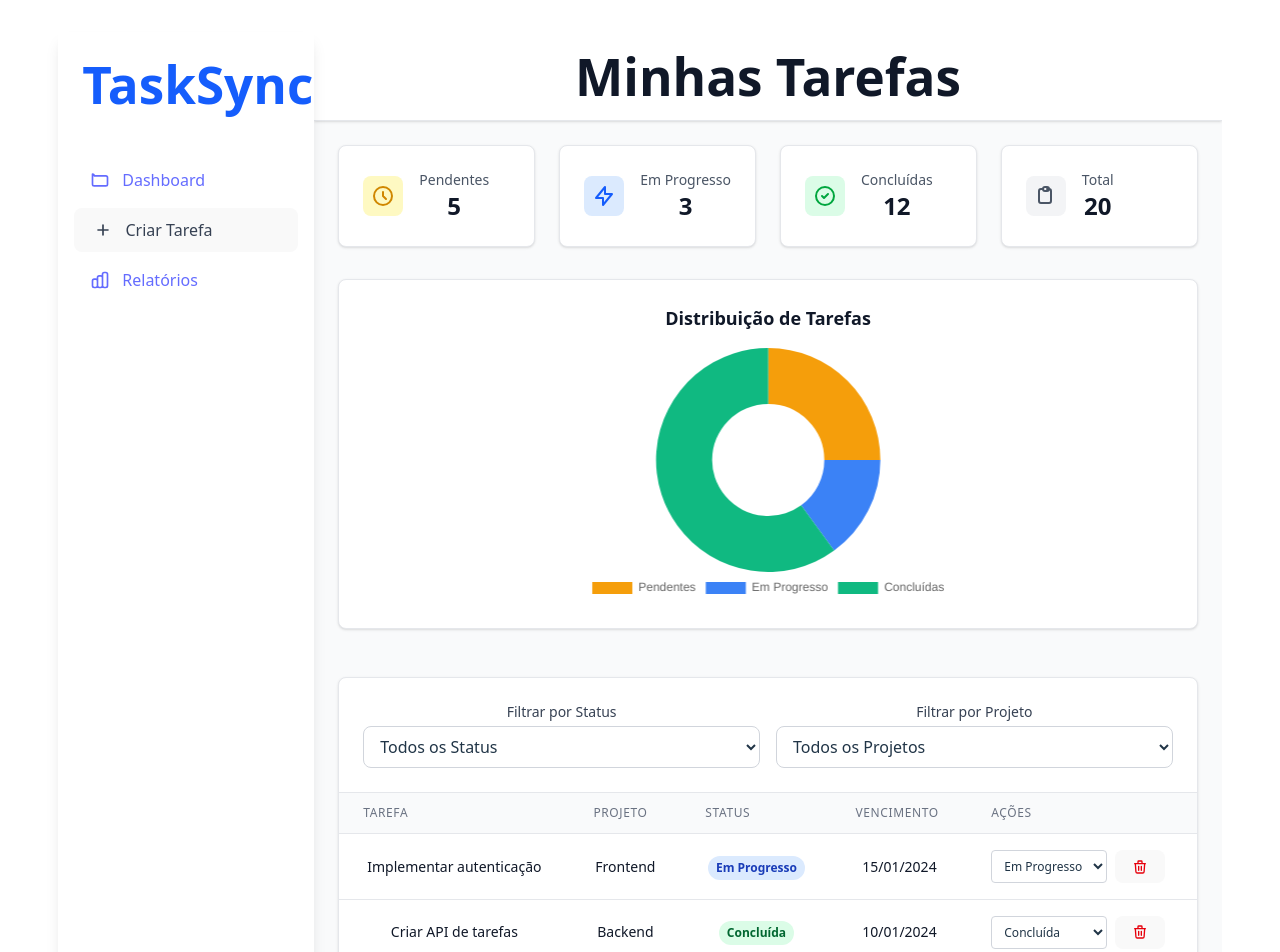
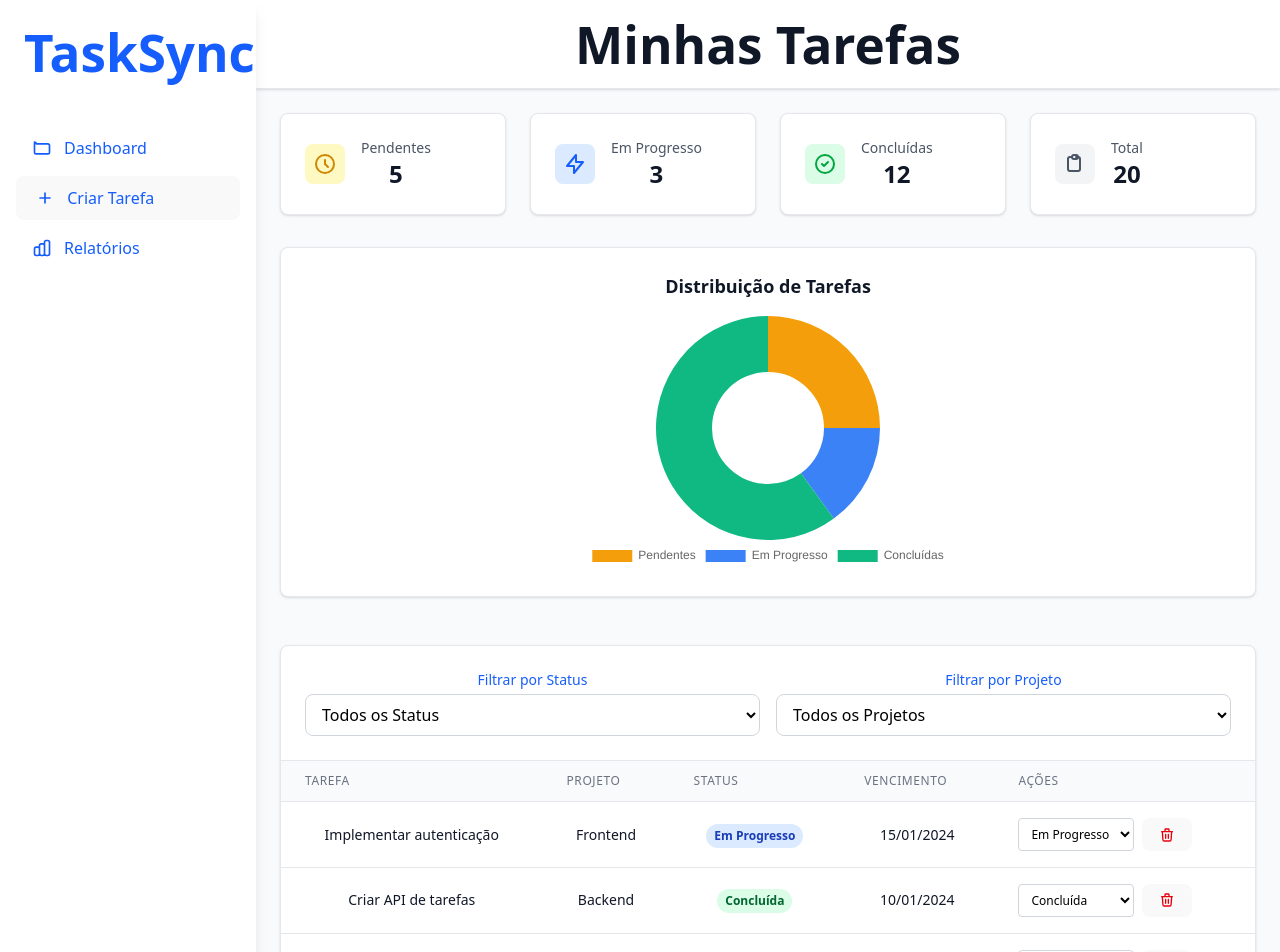
Before and after one commit to dahora328/taskSync, a React (Vite) app: page /dashboard in a window 1280 px wide. Shown: the top 952 px of the page. Built offline with nearby package versions, Linux system fonts and the light colour scheme.

Commit message:
font color correction

```diff
--- a/src/App.css
+++ b/src/App.css
@@ -1,8 +1,5 @@
 @import "tailwindcss";
 #root {
-  max-width: 1280px;
-  margin: 0 auto;
-  padding: 2rem;
   text-align: center;
 }
 
--- a/src/components/AuthForm.css
+++ b/src/components/AuthForm.css
@@ -42,6 +42,7 @@
   border-radius: 0.5rem;
   font-size: 1rem;
   transition: all 0.2s;
+  color: black;
 }
 
 .auth-input:focus {
--- a/src/components/CreateTaskModal/CreateTaskModal.tsx
+++ b/src/components/CreateTaskModal/CreateTaskModal.tsx
@@ -58,11 +58,11 @@ export const CreateTaskModal = ({ isOpen, onClose }: CreateTaskModalProps) => {
   if (!isOpen) return null;
 
   return (
-    <div className="fixed inset-0 z-50 flex items-center justify-center bg-black bg-opacity-40">
+    <div className="fixed inset-0 z-50 flex items-center justify-center bg-white bg-opacity-40">
       <div className="bg-white rounded-xl shadow-lg w-full max-w-lg p-8 relative">
         <button
           onClick={onClose}
-          className="absolute top-4 right-4 text-gray-400 hover:text-gray-700 text-2xl font-bold"
+          className="absolute top-4 right-4 text-gray-400 hover:text-blue-600 text-2xl font-bold"
           aria-label="Fechar"
         >
           ×
@@ -70,7 +70,7 @@ export const CreateTaskModal = ({ isOpen, onClose }: CreateTaskModalProps) => {
         <h2 className="text-2xl font-bold text-blue-700 mb-6 text-center">Criar Nova Tarefa</h2>
         <form onSubmit={handleSubmit(onSubmit)}>
           <div className="mb-4">
-            <label className="block text-gray-700 mb-1">Título *</label>
+            <label className="block text-blue-600 mb-1">Título *</label>
             <input
               type="text"
               {...register('title')}
@@ -82,7 +82,7 @@ export const CreateTaskModal = ({ isOpen, onClose }: CreateTaskModalProps) => {
             )}
           </div>
           <div className="mb-4">
-            <label className="block text-gray-700 mb-1">Descrição</label>
+            <label className="block text-blue-600 mb-1">Descrição</label>
             <textarea
               {...register('description')}
               className="w-full px-4 py-2 border rounded-lg focus:outline-none focus:ring-2 focus:ring-blue-200"
@@ -91,7 +91,7 @@ export const CreateTaskModal = ({ isOpen, onClose }: CreateTaskModalProps) => {
             />
           </div>
           <div className="mb-4">
-            <label className="block text-gray-700 mb-1">Data de Vencimento</label>
+            <label className="block text-blue-600 mb-1">Data de Vencimento</label>
             <input
               type="date"
               {...register('due_date')}
@@ -99,7 +99,7 @@ export const CreateTaskModal = ({ isOpen, onClose }: CreateTaskModalProps) => {
             />
           </div>
           <div className="mb-6">
-            <label className="block text-gray-700 mb-1">Projeto *</label>
+            <label className="block text-blue-600 mb-1">Projeto *</label>
             <select
               {...register('project_id')}
               className="w-full px-4 py-2 border rounded-lg focus:outline-none focus:ring-2 focus:ring-blue-200"
--- a/src/components/HeroSection.css
+++ b/src/components/HeroSection.css
@@ -46,6 +46,7 @@
 
 .hero-button-primary:hover {
   background-color: #1d4ed8;
+  color: white;
 }
 
 .hero-button-secondary {
--- a/src/components/Sidebar/Sidebar.tsx
+++ b/src/components/Sidebar/Sidebar.tsx
@@ -14,13 +14,15 @@ export const Sidebar = () => {
   return (
     <aside className="w-64 bg-white shadow-lg relative">
       <div className="p-6">
-        <h1 className="text-2xl font-bold text-blue-600">TaskSync</h1>
+        <Link to="/dashboard">
+          <h1 className="text-2xl font-bold text-blue-600">TaskSync</h1>
+        </Link>
       </div>
       <nav className="mt-6">
         <div className="px-4 space-y-2">
           <Link
             to="/dashboard"
-            className="flex items-center px-4 py-2 text-gray-700 hover:bg-blue-50 hover:text-blue-600 rounded-lg transition-colors"
+            className="flex items-center px-4 py-2 text-blue-600 hover:bg-blue-50 hover:text-blue-600 rounded-lg transition-colors"
           >
             <svg className="w-5 h-5 mr-3" fill="none" stroke="currentColor" viewBox="0 0 24 24">
               <path strokeLinecap="round" strokeLinejoin="round" strokeWidth={2} d="M3 7v10a2 2 0 002 2h14a2 2 0 002-2V9a2 2 0 00-2-2H5a2 2 0 00-2-2z" />
@@ -29,7 +31,7 @@ export const Sidebar = () => {
           </Link>
           <button
             onClick={() => setShowModal(true)}
-            className="flex items-center w-full px-4 py-2 text-gray-700 hover:bg-blue-50 hover:text-blue-600 rounded-lg transition-colors"
+            className="flex items-center w-full px-4 py-2 text-blue-600 hover:bg-blue-50 hover:text-blue-600 rounded-lg transition-colors"
           >
             <svg className="w-5 h-5 mr-3" fill="none" stroke="currentColor" viewBox="0 0 24 24">
               <path strokeLinecap="round" strokeLinejoin="round" strokeWidth={2} d="M12 6v6m0 0v6m0-6h6m-6 0H6" />
@@ -38,7 +40,7 @@ export const Sidebar = () => {
           </button>
           <Link
             to="/reports"
-            className="flex items-center px-4 py-2 text-gray-700 hover:bg-blue-50 hover:text-blue-600 rounded-lg transition-colors"
+            className="flex items-center px-4 py-2 text-blue-600 hover:bg-blue-50 hover:text-blue-600 rounded-lg transition-colors"
           >
             <svg className="w-5 h-5 mr-3" fill="none" stroke="currentColor" viewBox="0 0 24 24">
               <path strokeLinecap="round" strokeLinejoin="round" strokeWidth={2} d="M9 19v-6a2 2 0 00-2-2H5a2 2 0 00-2 2v6a2 2 0 002 2h2a2 2 0 002-2zm0 0V9a2 2 0 012-2h2a2 2 0 012 2v10m-6 0a2 2 0 002 2h2a2 2 0 002-2m0 0V5a2 2 0 012-2h2a2 2 0 012 2v14a2 2 0 01-2 2h-2a2 2 0 01-2-2z" />
@@ -50,7 +52,7 @@ export const Sidebar = () => {
       <div className="absolute bottom-0 w-64 p-4">
         <button
           onClick={handleLogout}
-          className="flex items-center w-full px-4 py-2 text-gray-700 hover:bg-red-50 hover:text-red-600 rounded-lg transition-colors"
+          className="flex items-center w-full px-4 py-2 text-blue-600 hover:bg-red-50 hover:text-red-600 rounded-lg transition-colors"
         >
           <svg className="w-5 h-5 mr-3" fill="none" stroke="currentColor" viewBox="0 0 24 24">
             <path strokeLinecap="round" strokeLinejoin="round" strokeWidth={2} d="M17 16l4-4m0 0l-4-4m4 4H7m6 4v1a3 3 0 01-3 3H6a3 3 0 01-3-3V7a3 3 0 013-3h4a3 3 0 013 3v1" />
--- a/src/components/TaskList/TaskList.tsx
+++ b/src/components/TaskList/TaskList.tsx
@@ -80,30 +80,30 @@ export const TaskList = () => {
         <div className="p-6 border-b border-gray-200">
           <div className="flex flex-col sm:flex-row gap-4">
             <div className="flex-1">
-              <label className="block text-sm font-medium text-gray-700 mb-1">
+              <label className="block text-sm font-medium text-blue-600 mb-1">
                 Filtrar por Status
               </label>
               <select
                 value={statusFilter}
                 onChange={(e) => setStatusFilter(e.target.value)}
-                className="w-full px-3 py-2 border border-gray-300 rounded-lg focus:outline-none focus:ring-2 focus:ring-blue-200"
+                className="w-full px-3 py-2 border border-gray-300 rounded-lg text-black focus:outline-none focus:ring-2 focus:ring-blue-200"
               >
-                <option value="all">Todos os Status</option>
-                <option value="to-do">Pendente</option>
-                <option value="in-progress">Em Progresso</option>
-                <option value="done">Concluída</option>
+                <option value="all" className='text-black'>Todos os Status</option>
+                <option value="to-do" className='text-black'>Pendente</option>
+                <option value="in-progress" className='text-black'>Em Progresso</option>
+                <option value="done" className='text-black'>Concluída</option>
               </select>
             </div>
             <div className="flex-1">
-              <label className="block text-sm font-medium text-gray-700 mb-1">
+              <label className="block text-sm font-medium text-blue-600 mb-1">
                 Filtrar por Projeto
               </label>
               <select
                 value={projectFilter}
                 onChange={(e) => setProjectFilter(e.target.value)}
-                className="w-full px-3 py-2 border border-gray-300 rounded-lg focus:outline-none focus:ring-2 focus:ring-blue-200"
+                className="w-full px-3 py-2 border border-gray-300 rounded-lg text-black focus:outline-none focus:ring-2 focus:ring-blue-200"
               >
-                <option value="all">Todos os Projetos</option>
+                <option value="all" className='text-black'>Todos os Projetos</option>
                 {projects.map((project) => (
                   <option key={project} value={project}>
                     {project}
@@ -159,11 +159,11 @@ export const TaskList = () => {
                       <select
                         value={task.status}
                         onChange={(e) => handleStatusChange(task.id, e.target.value as Task['status'])}
-                        className="text-xs border border-gray-300 rounded px-2 py-1"
+                        className="text-xs border border-gray-300 rounded px-2 py-1 text-black"
                       >
-                        <option value="to-do">Pendente</option>
-                        <option value="in-progress">Em Progresso</option>
-                        <option value="done">Concluída</option>
+                        <option value="to-do" className='text-black'>Pendente</option>
+                        <option value="in-progress" className='text-black'>Em Progresso</option>
+                        <option value="done" className='text-black'>Concluída</option>
                       </select>
                       <button
                         onClick={() => handleDelete(task.id)}
--- a/src/components/TaskTable.tsx
+++ b/src/components/TaskTable.tsx
@@ -74,12 +74,12 @@ export const TaskTable = () => {
           <select
             value={period}
             onChange={e => setPeriod(Number(e.target.value))}
-            className="task-table-select"
+            className="task-table-select text-black"
           >
-            <option value={7}>Última semana</option>
-            <option value={14}>Últimas 2 semanas</option>
-            <option value={30}>Último mês</option>
-            <option value={90}>Últimos 3 meses</option>
+            <option value={7} className='text-black'>Última semana</option>
+            <option value={14} className='text-black'>Últimas 2 semanas</option>
+            <option value={30} className='text-black'>Último mês</option>
+            <option value={90} className='text-black'>Últimos 3 meses</option>
           </select>
         </div>
       </div>
--- a/src/index.css
+++ b/src/index.css
@@ -16,23 +16,15 @@
 
 a {
   font-weight: 500;
-  color: #646cff;
+  /* color: #646cff; */
   text-decoration: inherit;
 }
 a:hover {
   color: #535bf2;
 }
 
-body {
-  margin: 0;
-  display: flex;
-  place-items: center;
-  min-width: 320px;
-  min-height: 100vh;
-}
-
 h1 {
-  font-size: 3.2em;
+  font-size: 3.2rem;
   line-height: 1.1;
 }
 
@@ -42,7 +34,7 @@ button {
   font-size: 1em;
   font-weight: 500;
   font-family: inherit;
-
+  /* color: #535bf2; */
   cursor: pointer;
   transition: border-color 0.25s;
 }
```
